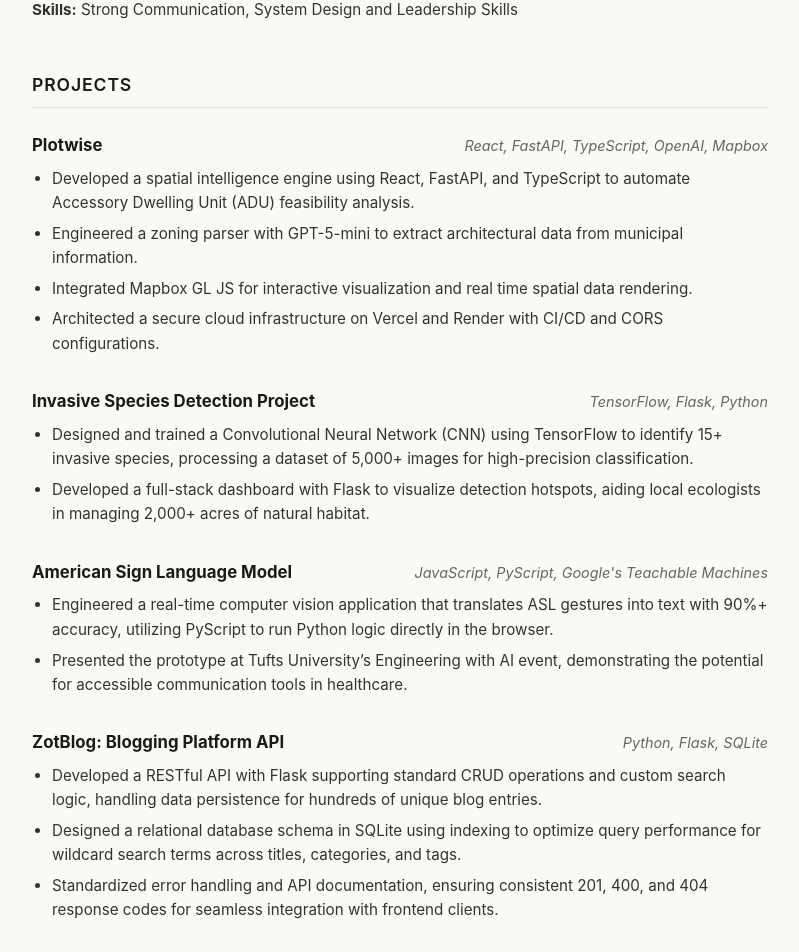
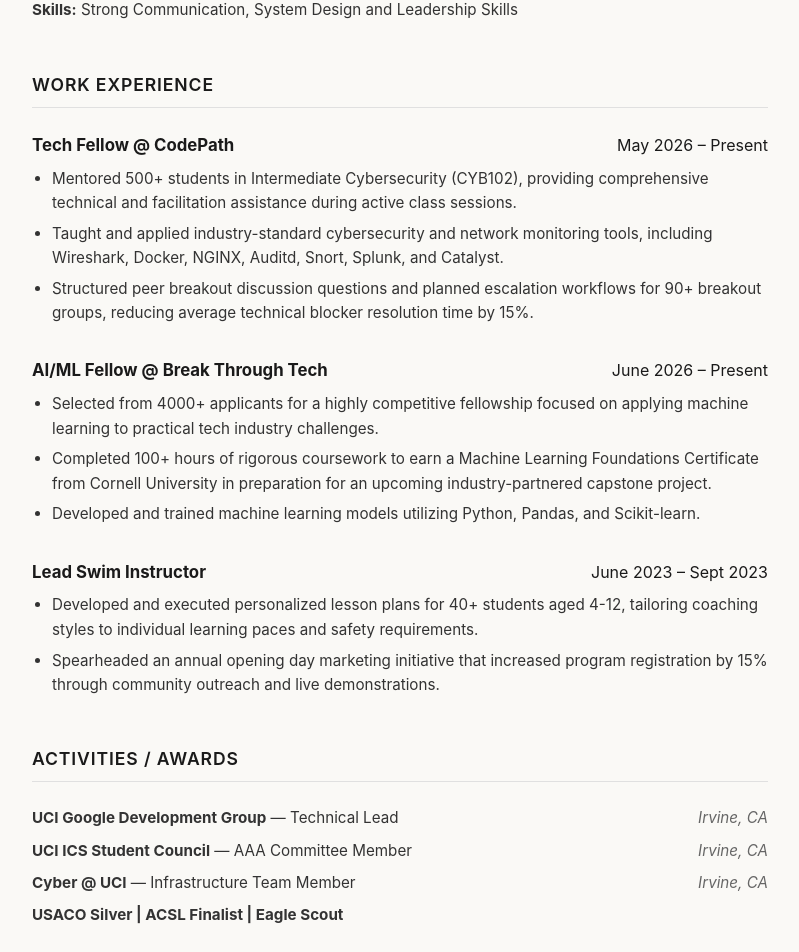
Before and after one commit to syang1290/new-portfolio-website, a React (Vite) app: page /resume in a window 1280 px wide. Shown: the part 500-1452 px from the top of the page, without its empty margins (240-1039 px from the left). Built offline with nearby package versions, Linux system fonts and the light colour scheme.

Commit message:
Updated resume section w/ relevant work experiences

```diff
--- a/src/components/Resume.tsx
+++ b/src/components/Resume.tsx
@@ -41,58 +41,31 @@
         </section>
 
         <section className="resume-section">
-          <h2 className="section-title">Projects</h2>
-
+          <h2 className="section-title">Work Experience</h2>
           <div className="resume-item">
             <div className="item-header">
-              <strong>Plotwise</strong>
-              <span className="tech-stack">React, FastAPI, TypeScript, OpenAI, Mapbox</span>
+              <strong>Tech Fellow @ CodePath</strong>
+              <span>May 2026 – Present</span>
             </div>
             <ul className="resume-bullets">
-              <li>Developed a spatial intelligence engine using React, FastAPI, and TypeScript to automate Accessory Dwelling Unit (ADU) feasibility analysis.</li>
-              <li>Engineered a zoning parser with GPT-5-mini to extract architectural data from municipal information.</li>
-              <li>Integrated Mapbox GL JS for interactive visualization and real time spatial data rendering.</li>
-              <li>Architected a secure cloud infrastructure on Vercel and Render with CI/CD and CORS configurations.</li>
+              <li>Mentored 500+ students in Intermediate Cybersecurity (CYB102), providing comprehensive technical and facilitation assistance during active class sessions.</li>
+              <li>Taught and applied industry-standard cybersecurity and network monitoring tools, including Wireshark, Docker, NGINX, Auditd, Snort, Splunk, and Catalyst.</li>
+              <li>Structured peer breakout discussion questions and planned escalation workflows for 90+ breakout groups, reducing average technical blocker resolution time by 15%.</li>
             </ul>
           </div>
 
           <div className="resume-item">
             <div className="item-header">
-              <strong>Invasive Species Detection Project</strong>
-              <span className="tech-stack">TensorFlow, Flask, Python</span>
+              <strong>AI/ML Fellow @ Break Through Tech</strong>
+              <span>June 2026 – Present</span>
             </div>
             <ul className="resume-bullets">
-              <li>Designed and trained a Convolutional Neural Network (CNN) using TensorFlow to identify 15+ invasive species, processing a dataset of 5,000+ images for high-precision classification.</li>
-              <li>Developed a full-stack dashboard with Flask to visualize detection hotspots, aiding local ecologists in managing 2,000+ acres of natural habitat.</li>
-            </ul>
+              <li>Selected from 4000+ applicants for a highly competitive fellowship focused on applying machine learning to practical tech industry challenges.</li>
+              <li>Completed 100+ hours of rigorous coursework to earn a Machine Learning Foundations Certificate from Cornell University in preparation for an upcoming industry-partnered capstone project.</li>
+              <li>Developed and trained machine learning models utilizing Python, Pandas, and Scikit-learn.</li>
+           </ul>
           </div>
 
-          <div className="resume-item">
-            <div className="item-header">
-              <strong>American Sign Language Model</strong>
-              <span className="tech-stack">JavaScript, PyScript, Google's Teachable Machines</span>
-            </div>
-            <ul className="resume-bullets">
-              <li>Engineered a real-time computer vision application that translates ASL gestures into text with 90%+ accuracy, utilizing PyScript to run Python logic directly in the browser.</li>
-              <li>Presented the prototype at Tufts University’s Engineering with AI event, demonstrating the potential for accessible communication tools in healthcare.</li>
-            </ul>
-          </div>
-
-          <div className="resume-item">
-            <div className="item-header">
-              <strong>ZotBlog: Blogging Platform API</strong>
-              <span className="tech-stack">Python, Flask, SQLite</span>
-            </div>
-            <ul className="resume-bullets">
-              <li>Developed a RESTful API with Flask supporting standard CRUD operations and custom search logic, handling data persistence for hundreds of unique blog entries.</li>
-              <li>Designed a relational database schema in SQLite using indexing to optimize query performance for wildcard search terms across titles, categories, and tags.</li>
-              <li>Standardized error handling and API documentation, ensuring consistent 201, 400, and 404 response codes for seamless integration with frontend clients.</li>
-            </ul>
-          </div>
-        </section>
-
-        <section className="resume-section">
-          <h2 className="section-title">Work Experience</h2>
           <div className="resume-item">
             <div className="item-header">
               <strong>Lead Swim Instructor</strong>
@@ -123,10 +96,6 @@
             <li>
               <strong>USACO Silver | ACSL Finalist | Eagle Scout</strong>
             </li>
-            <li>
-              <span><strong>Cornell University</strong> — Online Certificate in Machine Learning Foundations</span>
-              <span className="location">08/2026</span>
-            </li>
           </ul>
         </section>
 
```
